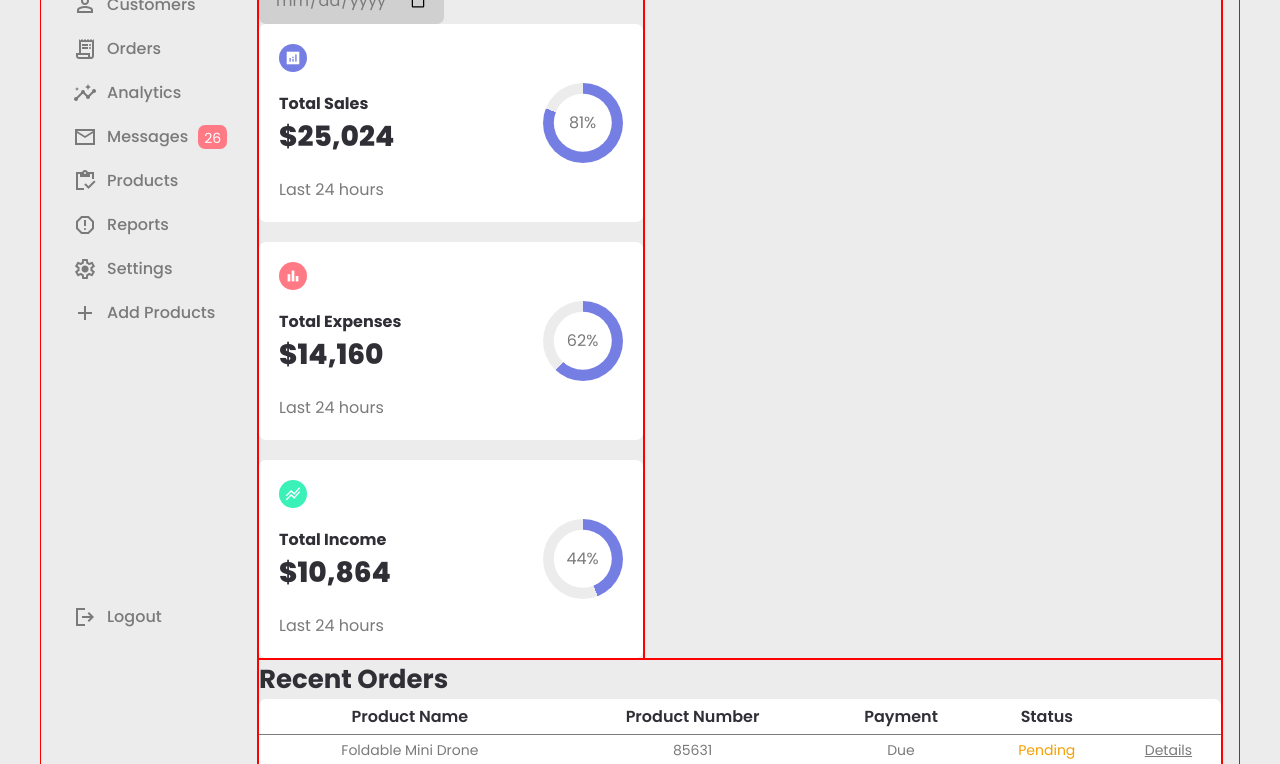
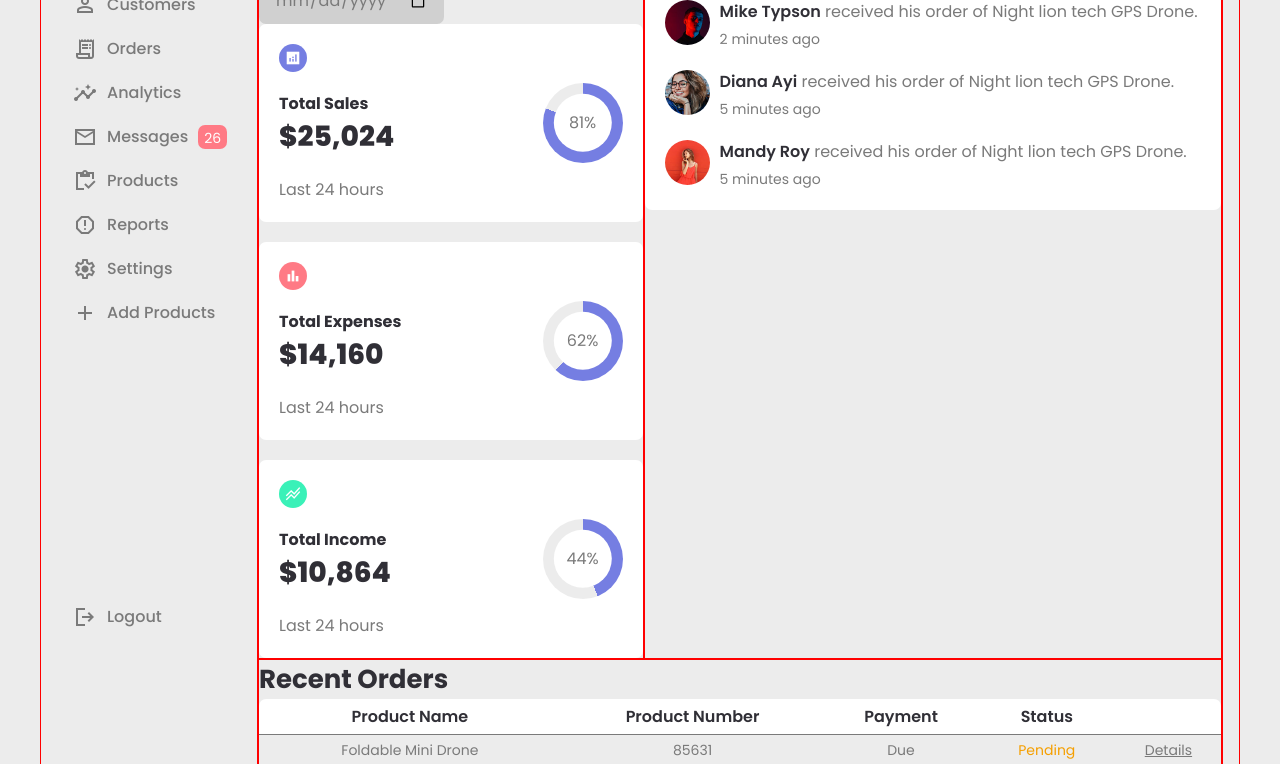
Before and after one commit to lantranad2/egator-admin-dashboard, a website built with Parcel: page src/index.html in a window 1280 px wide. Shown: the part 132-896 px from the top of the page. Built offline with nearby package versions, Linux system fonts and the light colour scheme.

Commit message:
Build the Recent Updates section.

```diff
--- a/src/index.html
+++ b/src/index.html
@@ -313,7 +313,55 @@
           </tbody>
         </table>
       </div>
-      <div class="updates-sales">Updates - Sales</div>
+      <div class="updates-sales">
+        <div class="updates">
+          <h2 class="updates__heading">Recent Updates</h2>
+          <div class="card updates__list">
+            <div class="update">
+              <img
+                class="profile-image update__img"
+                src="assets/profile-2.jpg"
+                alt="Mike Typson"
+              />
+              <div class="update__detail">
+                <span class="update__description"
+                  ><span class="update__name">Mike Typson</span> received his
+                  order of Night lion tech GPS Drone.</span
+                >
+                <span class="update__time">2 minutes ago</span>
+              </div>
+            </div>
+            <div class="update">
+              <img
+                class="profile-image update__img"
+                src="assets/profile-3.jpg"
+                alt="Diana Ayi"
+              />
+              <div class="update__detail">
+                <span class="update__description"
+                  ><span class="update__name">Diana Ayi</span> received his
+                  order of Night lion tech GPS Drone.</span
+                >
+                <span class="update__time">5 minutes ago</span>
+              </div>
+            </div>
+            <div class="update">
+              <img
+                class="profile-image update__img"
+                src="assets/profile-4.jpg"
+                alt="Mandy Roy"
+              />
+              <div class="update__detail">
+                <span class="update__description"
+                  ><span class="update__name">Mandy Roy</span> received his
+                  order of Night lion tech GPS Drone.</span
+                >
+                <span class="update__time">5 minutes ago</span>
+              </div>
+            </div>
+          </div>
+        </div>
+      </div>
     </main>
   </body>
 </html>
--- a/src/sass/main.scss
+++ b/src/sass/main.scss
@@ -14,3 +14,4 @@
 @use "sections/sidebar";
 @use "sections/dashboard";
 @use "sections/orders";
+@use "sections/updates-sales";
--- a/src/sass/sections/_orders.scss
+++ b/src/sass/sections/_orders.scss
@@ -29,7 +29,7 @@
       background: var(--color-bg);
     }
 
-    &:nth-child(even) {
+    &:nth-child(odd) {
       background: var(--color-bg);
     }
 
--- /dev/null
+++ b/src/sass/sections/_updates-sales.scss
@@ -0,0 +1,47 @@
+.updates-sales {
+}
+
+.updates {
+  &__heading {
+    color: var(--color-heading);
+    font-size: 2.6rem;
+  }
+
+  &__list {
+    display: flex;
+    flex-direction: column;
+    gap: 2rem;
+  }
+}
+
+.update {
+  display: flex;
+  align-items: flex-start;
+  gap: 1rem;
+  color: var(--color-muted);
+
+  & > * {
+    // border: 1px solid #f00;
+  }
+
+  &__img {
+  }
+
+  &__detail {
+    display: flex;
+    flex-direction: column;
+    gap: 5px;
+  }
+
+  &__description {
+  }
+
+  &__name {
+    color: var(--color-heading);
+    font-weight: 600;
+  }
+
+  &__time {
+    font-size: 1.4rem;
+  }
+}
```
Also changed, not shown: src/assets/profile-2.jpg (added), src/assets/profile-3.jpg (added), src/assets/profile-4.jpg (added).
